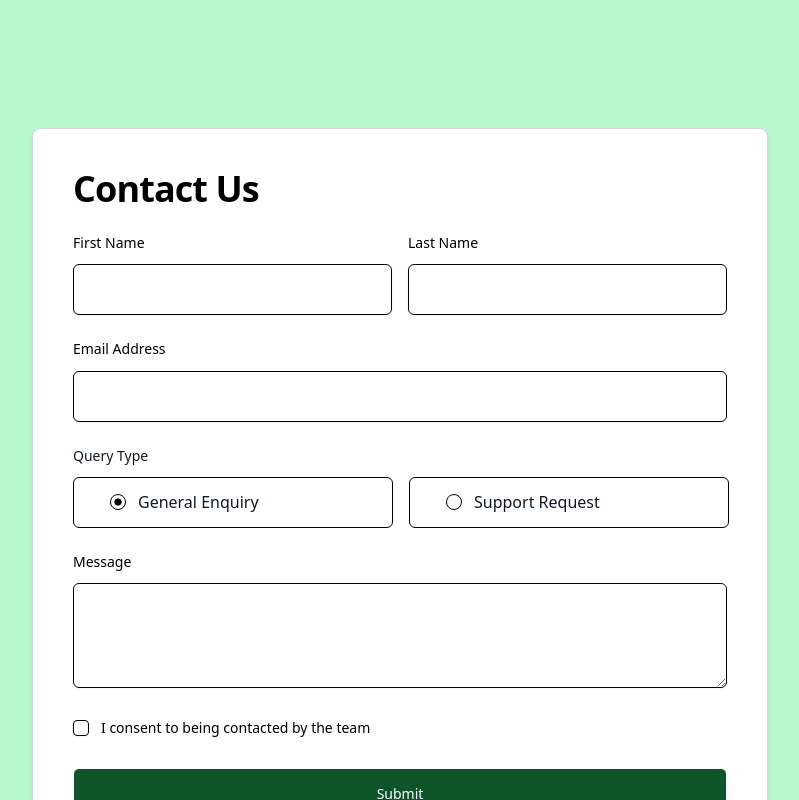
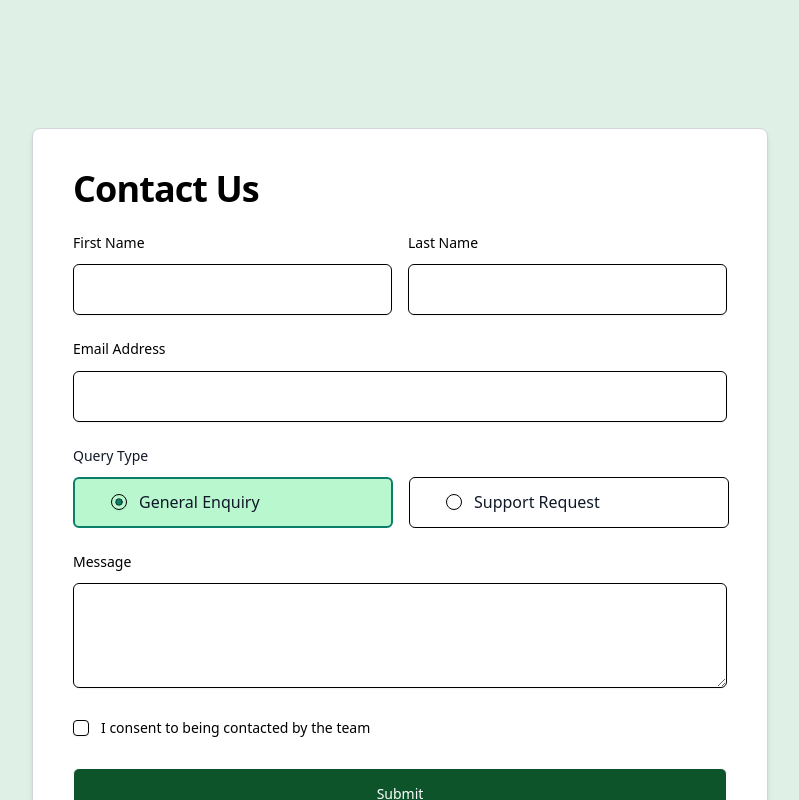
Before and after one commit to tjtavia5924/contact-form, a React (Vite) app: page / in a window 1280 px wide. Both pictures are taken after a click on the radio button 358 px from the left and 502 px from the top of the page. Shown: the top 800 px of the page, without its empty margins (240-1039 px from the left). Built offline with nearby package versions, Linux system fonts and the light colour scheme.

Commit message:
Modified code for styling. In midst of amending css in css file. WIP

```diff
--- a/src/App.tsx
+++ b/src/App.tsx
@@ -94,7 +94,6 @@ function App() {
 
     if (validateForm()) {
       console.log("Form submitted successfully:", formValues);
-      // Here you can add your submit logic (e.g., API call)
     }
   };
 
@@ -146,7 +145,7 @@ function App() {
 
   return (
     <form
-      className="flex items-center justify-center min-h-screen bg-green-200 py-32"
+      className="flex items-center justify-center min-h-screen bg-custom-green-light py-32"
       onSubmit={handleSubmit}
     >
       <div className="w-184 min-h-193.25 bg-white rounded-lg shadow-md border border-gray-300 p-10">
--- a/src/components/Consent.tsx
+++ b/src/components/Consent.tsx
@@ -20,7 +20,7 @@ export default function Consent(field: {
         <Label htmlFor={field.type}>{field.label}</Label>
       </div>
       {field.error && (
-        <FieldError className="w-full max-w-none whitespace-normal">
+        <FieldError className="w-full max-w-none whitespace-normal text-red-600">
           {field.error}
         </FieldError>
       )}
--- a/src/components/EmailAddressField.tsx
+++ b/src/components/EmailAddressField.tsx
@@ -20,7 +20,9 @@ export default function EmailAddressField(field: {
         onChange={(e) => field.onChange?.(e.target.value)}
         aria-invalid={field.error ? true : false}
       />
-      {field.error && <FieldError>{field.error}</FieldError>}
+      {field.error && (
+        <FieldError className="text-red-600">{field.error}</FieldError>
+      )}
     </Field>
   );
 }
--- a/src/components/Message.tsx
+++ b/src/components/Message.tsx
@@ -18,7 +18,9 @@ export default function Message(field: {
         onChange={(e) => field.onChange?.(e.target.value)}
         aria-invalid={field.error ? true : false}
       />
-      {field.error && <FieldError>{field.error}</FieldError>}
+      {field.error && (
+        <FieldError className="text-red-600">{field.error}</FieldError>
+      )}
     </Field>
   );
 }
--- a/src/components/QueryTypeSelection.tsx
+++ b/src/components/QueryTypeSelection.tsx
@@ -20,7 +20,13 @@ export default function QueryTypeSelection(field: {
           {field.select?.map((option: string) => (
             <div
               key={option}
-              className="w-[320px] h-12.75 flex items-center gap-3 border border-black rounded-md py-3 px-6"
+              className={`w-[320px] h-12.75 flex items-center gap-3 rounded-md py-3 px-6 ${
+                field.error
+                  ? "border-2 border-red-600"
+                  : field.value === option
+                  ? "border-2 border-custom-green-medium bg-green-200"
+                  : "border border-black"
+              }`}
             >
               <FieldLabel
                 htmlFor={field.label}
@@ -32,7 +38,9 @@ export default function QueryTypeSelection(field: {
             </div>
           ))}
         </div>
-        {field.error && <FieldError>{field.error}</FieldError>}
+        {field.error && (
+          <FieldError className="text-red-600">{field.error}</FieldError>
+        )}
       </RadioGroup>
     </Field>
   );
--- a/src/components/TextField.tsx
+++ b/src/components/TextField.tsx
@@ -19,7 +19,9 @@ export default function TextField(field: {
         onChange={(e) => field.onChange?.(e.target.value)}
         aria-invalid={field.error ? true : false}
       />
-      {field.error && <FieldError>{field.error}</FieldError>}
+      {field.error && (
+        <FieldError className="text-red-600">{field.error}</FieldError>
+      )}
     </Field>
   );
 }
--- a/src/components/ui/input.tsx
+++ b/src/components/ui/input.tsx
@@ -9,8 +9,8 @@ function Input({ className, type, ...props }: React.ComponentProps<"input">) {
       data-slot="input"
       className={cn(
         "file:text-foreground placeholder:text-muted-foreground selection:bg-primary selection:text-primary-foreground dark:bg-input/30 border-input h-9 w-full min-w-0 rounded-md border bg-transparent px-3 py-1 text-base shadow-xs transition-[color,box-shadow] outline-none file:inline-flex file:h-7 file:border-0 file:bg-transparent file:text-sm file:font-medium disabled:pointer-events-none disabled:cursor-not-allowed disabled:opacity-50 md:text-sm",
-        "focus-visible:border-ring focus-visible:ring-ring/50 focus-visible:ring-[3px]",
-        "aria-invalid:ring-destructive/20 dark:aria-invalid:ring-destructive/40 aria-invalid:border-destructive",
+        "focus:border-custom-green-medium focus-visible:border-custom-green-medium",
+        "aria-invalid:border-red-600 aria-invalid:border-2",
         className
       )}
       {...props}
--- a/src/components/ui/radio-group.tsx
+++ b/src/components/ui/radio-group.tsx
@@ -1,8 +1,8 @@
-import * as React from "react"
-import * as RadioGroupPrimitive from "@radix-ui/react-radio-group"
-import { CircleIcon } from "lucide-react"
+import * as React from "react";
+import * as RadioGroupPrimitive from "@radix-ui/react-radio-group";
+import { CircleIcon } from "lucide-react";
 
-import { cn } from "@/lib/utils"
+import { cn } from "@/lib/utils";
 
 function RadioGroup({
   className,
@@ -14,7 +14,7 @@ function RadioGroup({
       className={cn("grid gap-3", className)}
       {...props}
     />
-  )
+  );
 }
 
 function RadioGroupItem({
@@ -34,10 +34,10 @@ function RadioGroupItem({
         data-slot="radio-group-indicator"
         className="relative flex items-center justify-center"
       >
-        <CircleIcon className="fill-black absolute top-1/2 left-1/2 size-2 -translate-x-1/2 -translate-y-1/2" />
+        <CircleIcon className="fill-custom-green-medium absolute top-1/2 left-1/2 size-2 -translate-x-1/2 -translate-y-1/2" />
       </RadioGroupPrimitive.Indicator>
     </RadioGroupPrimitive.Item>
-  )
+  );
 }
 
-export { RadioGroup, RadioGroupItem }
+export { RadioGroup, RadioGroupItem };
--- a/src/components/ui/textarea.tsx
+++ b/src/components/ui/textarea.tsx
@@ -1,18 +1,20 @@
-import * as React from "react"
+import * as React from "react";
 
-import { cn } from "@/lib/utils"
+import { cn } from "@/lib/utils";
 
 function Textarea({ className, ...props }: React.ComponentProps<"textarea">) {
   return (
     <textarea
       data-slot="textarea"
       className={cn(
-        "border-input placeholder:text-muted-foreground focus-visible:border-ring focus-visible:ring-ring/50 aria-invalid:ring-destructive/20 dark:aria-invalid:ring-destructive/40 aria-invalid:border-destructive dark:bg-input/30 flex field-sizing-content min-h-16 w-full rounded-md border bg-transparent px-3 py-2 text-base shadow-xs transition-[color,box-shadow] outline-none focus-visible:ring-[3px] disabled:cursor-not-allowed disabled:opacity-50 md:text-sm",
+        "border-input placeholder:text-muted-foreground dark:bg-input/30 flex field-sizing-content min-h-16 w-full rounded-md border bg-transparent px-3 py-2 text-base shadow-xs transition-[color,box-shadow] outline-none disabled:cursor-not-allowed disabled:opacity-50 md:text-sm",
+        "focus-visible:border-custom-green-medium",
+        "aria-invalid:border-red-600 aria-invalid:border-2",
         className
       )}
       {...props}
     />
-  )
+  );
 }
 
-export { Textarea }
+export { Textarea };
--- a/src/formStructure/FormStructure.JSON
+++ b/src/formStructure/FormStructure.JSON
@@ -8,21 +8,21 @@
       "label": "First Name",
       "type": "text",
       "required": true,
-      "errorMessage": "This field is required."
+      "errorMessage": "This field is required"
     },
     {
       "label": "Last Name",
       "type": "text",
       "required": true,
-      "errorMessage": "This field is required."
+      "errorMessage": "This field is required"
     },
     {
       "label": "Email Address",
       "type": "email",
       "required": true,
       "errorMessage": [
-        "Please enter a valid email address.",
-        "This field is required."
+        "Please enter a valid email address",
+        "This field is required"
       ]
     },
     {
@@ -30,19 +30,19 @@
       "type": "radio",
       "select": ["General Enquiry", "Support Request"],
       "required": true,
-      "errorMessage": "Please select a query type."
+      "errorMessage": "Please select a query type"
     },
     {
       "label": "Message",
       "type": "textarea",
       "required": true,
-      "errorMessage": "This field is required."
+      "errorMessage": "This field is required"
     },
     {
       "label": "I consent to being contacted by the team",
       "type": "checkbox",
       "required": true,
-      "errorMessage": "To submit this form, please consent to being contacted."
+      "errorMessage": "To submit this form, please consent to being contacted"
     },
     {
       "label": "Submit",
--- a/src/index.css
+++ b/src/index.css
@@ -1,2 +1,7 @@
 @import url("https://fonts.googleapis.com/css2?family=Karla:ital,wght@0,200..800;1,200..800&family=Roboto:ital,wght@0,100..900;1,100..900&display=swap");
 @import "tailwindcss";
+
+@theme {
+  --color-custom-green-light: hsl(148 38% 91%);
+  --color-custom-green-medium: hsl(169, 82%, 27%);
+}
```
Also changed, not shown: src/components/ui/checkbox.tsx (+7 -7 lines).
